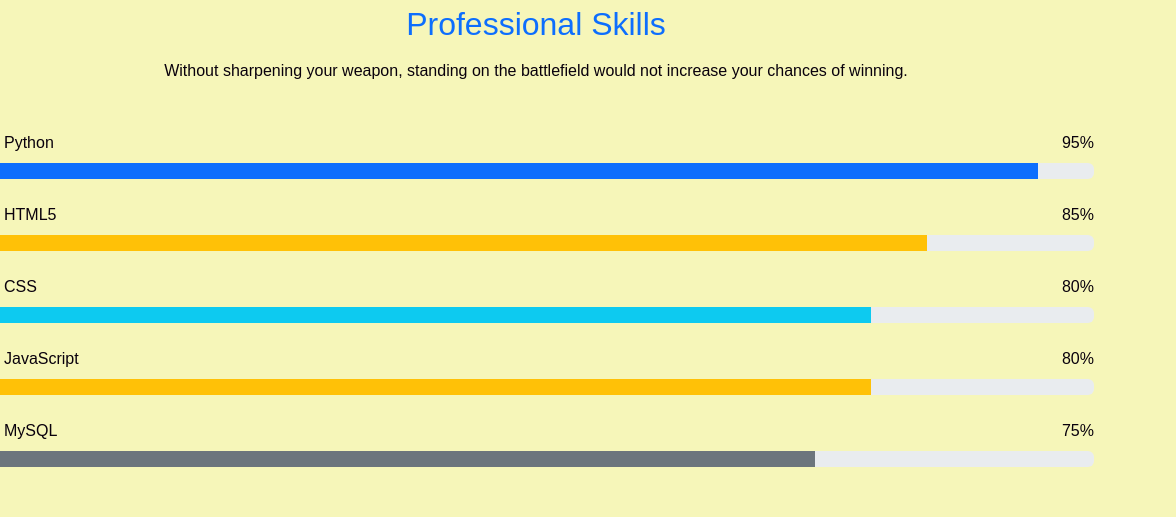
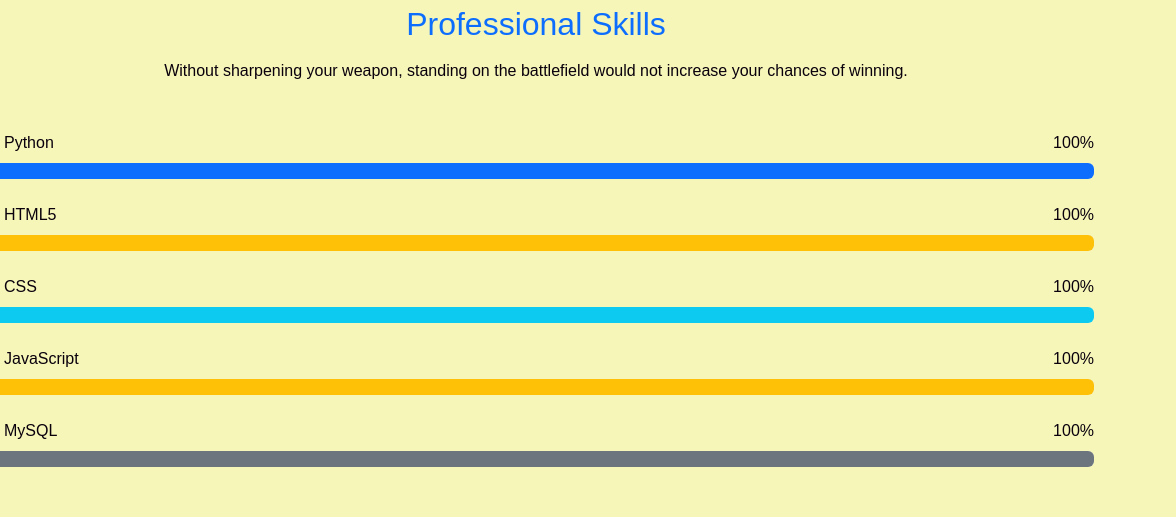
Before and after one commit to tejasvin01/Maatram_MERN_stack, a plain HTML site: page mernstack/myportfolio/index.html in a window 1280 px wide. Shown: the part 1600-2117 px from the top of the page, 104-1280 px from the left. Drawn offline with nearby package versions, Linux system fonts and the light colour scheme.

Commit message:
Update index.html

```diff
--- a/mernstack/myportfolio/index.html
+++ b/mernstack/myportfolio/index.html
@@ -380,10 +380,10 @@
             <span class="skills_name d-flex align-items-center">
               <i class="bx bxl-python skill_icon me-2"></i> Python
             </span>
-            <span>95%</span>
+            <span>100%</span>
           </div>
-          <div class="progress" role="progressbar" aria-label="Python Skill" aria-valuenow="95" aria-valuemin="0" aria-valuemax="100">
-            <div class="progress-bar bg-primary" style="width: 95%;"></div>
+          <div class="progress" role="progressbar" aria-label="Python Skill" aria-valuenow="100" aria-valuemin="0" aria-valuemax="100">
+            <div class="progress-bar bg-primary" style="width: 100%;"></div>
           </div>
         </div>
 
@@ -393,10 +393,10 @@
             <span class="skills_name d-flex align-items-center">
               <i class="bx bxl-html5 skill_icon me-2"></i> HTML5
             </span>
-            <span>85%</span>
+            <span>100%</span>
           </div>
-          <div class="progress" role="progressbar" aria-label="HTML5 Skill" aria-valuenow="85" aria-valuemin="0" aria-valuemax="100">
-            <div class="progress-bar bg-warning" style="width: 85%;"></div>
+          <div class="progress" role="progressbar" aria-label="HTML5 Skill" aria-valuenow="100" aria-valuemin="0" aria-valuemax="100">
+            <div class="progress-bar bg-warning" style="width: 100%;"></div>
           </div>
         </div>
 
@@ -406,10 +406,10 @@
             <span class="skills_name d-flex align-items-center">
               <i class="bx bxl-css3 skill_icon me-2"></i> CSS
             </span>
-            <span>80%</span>
+            <span>100%</span>
           </div>
-          <div class="progress" role="progressbar" aria-label="CSS Skill" aria-valuenow="80" aria-valuemin="0" aria-valuemax="100">
-            <div class="progress-bar bg-info" style="width: 80%;"></div>
+          <div class="progress" role="progressbar" aria-label="CSS Skill" aria-valuenow="100" aria-valuemin="0" aria-valuemax="100">
+            <div class="progress-bar bg-info" style="width: 100%;"></div>
           </div>
         </div>
 
@@ -419,10 +419,10 @@
             <span class="skills_name d-flex align-items-center">
               <i class="bx bxl-javascript skill_icon me-2"></i> JavaScript
             </span>
-            <span>80%</span>
+            <span>100%</span>
           </div>
-          <div class="progress" role="progressbar" aria-label="JavaScript Skill" aria-valuenow="80" aria-valuemin="0" aria-valuemax="100">
-            <div class="progress-bar bg-warning" style="width: 80%;"></div>
+          <div class="progress" role="progressbar" aria-label="JavaScript Skill" aria-valuenow="100" aria-valuemin="0" aria-valuemax="100">
+            <div class="progress-bar bg-warning" style="width: 100%;"></div>
           </div>
         </div>
 
@@ -432,10 +432,10 @@
             <span class="skills_name d-flex align-items-center">
               <i class="bx bxs-data skill_icon me-2"></i> MySQL
             </span>
-            <span>75%</span>
+            <span>100%</span>
           </div>
-          <div class="progress" role="progressbar" aria-label="MySQL Skill" aria-valuenow="75" aria-valuemin="0" aria-valuemax="100">
-            <div class="progress-bar bg-secondary" style="width: 75%;"></div>
+          <div class="progress" role="progressbar" aria-label="MySQL Skill" aria-valuenow="100" aria-valuemin="0" aria-valuemax="100">
+            <div class="progress-bar bg-secondary" style="width: 100%;"></div>
           </div>
         </div>
       </div>
```
